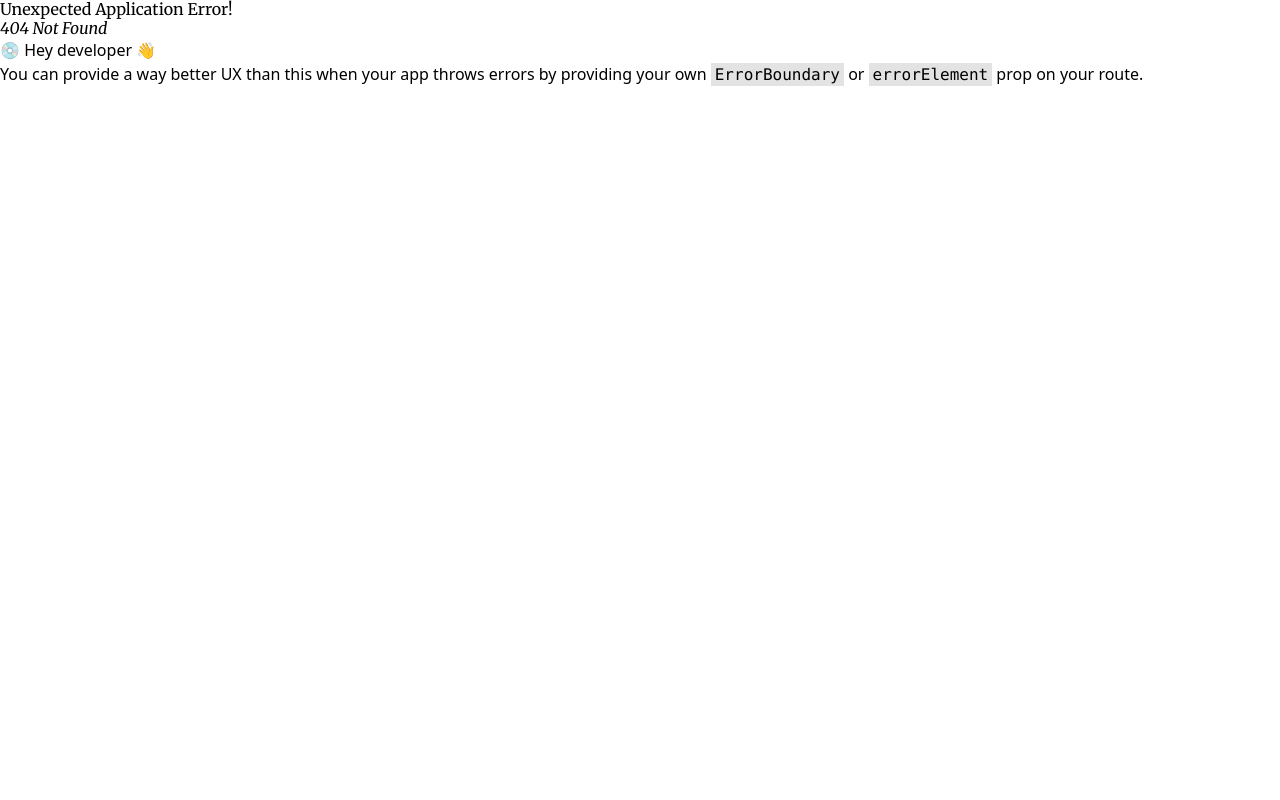
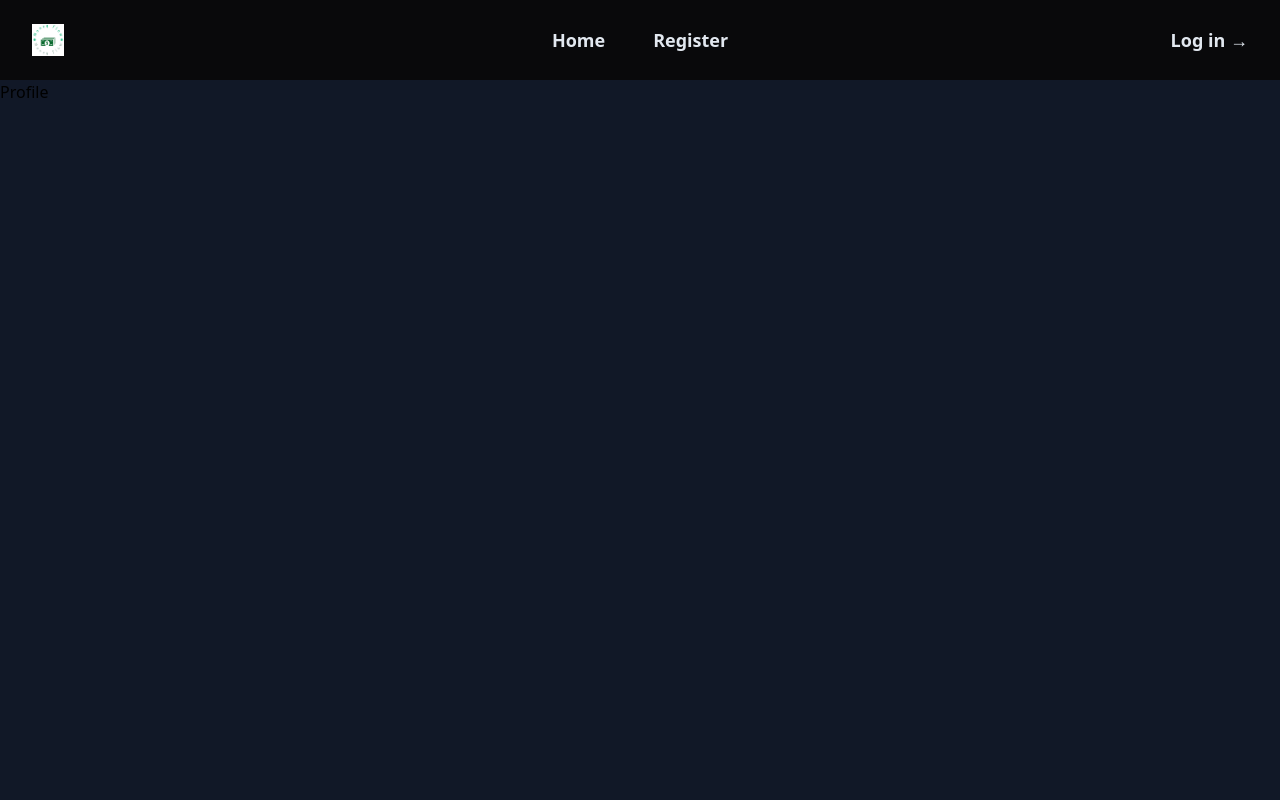
Before and after one commit to santush87/MoneyFlow_App, a React (Vite) app: page /profile in a window 1280 px wide. Before the commit this address had no page. Shown: the top 800 px of the page. Built offline with nearby package versions, Linux system fonts and the light colour scheme.

Commit message:
Added Profile page and path to it

```diff
--- a/src/App.tsx
+++ b/src/App.tsx
@@ -6,6 +6,7 @@ import Login from './pages/Login.tsx'
 import RootLayout from './pages/RootLayout.tsx'
 import Register from './pages/Register.tsx'
 import store from './store/store.ts'
+import Profile from './pages/Profile.tsx'
 
 const router = createBrowserRouter([
   {
@@ -15,6 +16,10 @@ const router = createBrowserRouter([
       {
         path: 'home',
         element: <Home />
+      },
+      {
+        path: 'profile',
+        element: <Profile />
       },
       {
         path: 'login',
--- a/src/components/Header.tsx
+++ b/src/components/Header.tsx
@@ -127,11 +127,17 @@ export default function Header() {
 
         <Popover.Group className="hidden lg:flex lg:gap-x-12">
           <Link
-            to="/"
+            to="/home"
             className={`text-lg font-semibold leading-6 ${darkMode ? TEXT_COLOR_HEADER_FOOTER : TEXT_COLOR_HEADER_FOOTER_LIGHT}`}
           >
             Home
           </Link>
+          {isAuth && <Link
+            to="/profile"
+            className={`text-lg font-semibold leading-6 ${darkMode ? TEXT_COLOR_HEADER_FOOTER : TEXT_COLOR_HEADER_FOOTER_LIGHT}`}
+          >
+            Profile
+          </Link>}
           {!isAuth && <Link
             to="/register"
             className={`text-lg font-semibold leading-6 ${darkMode ? TEXT_COLOR_HEADER_FOOTER : TEXT_COLOR_HEADER_FOOTER_LIGHT}`}
@@ -187,7 +193,7 @@ export default function Header() {
             <div className="-my-6 divide-y divide-gray-500/10">
               <div className="space-y-2 py-6">
                 <Link
-                  to="/"
+                  to="/home"
                   className="-mx-3 block rounded-lg px-3 py-2 text-base font-semibold leading-7 text-gray-900 hover:bg-gray-50"
                 >
                   Home
--- /dev/null
+++ b/src/pages/Profile.tsx
@@ -0,0 +1,6 @@
+
+export default function Profile() {
+    return (
+        <div>Profile</div>
+    )
+}
```
